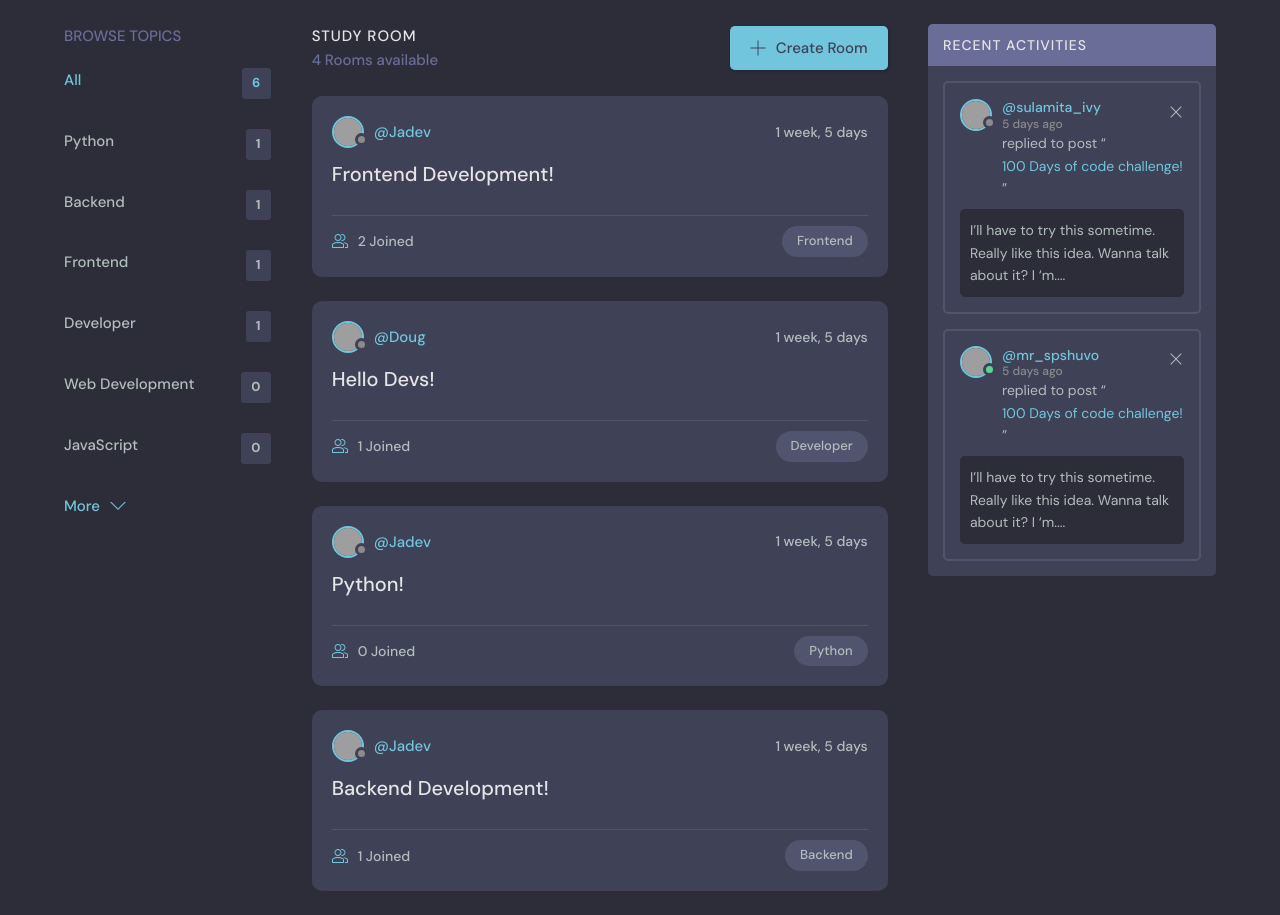
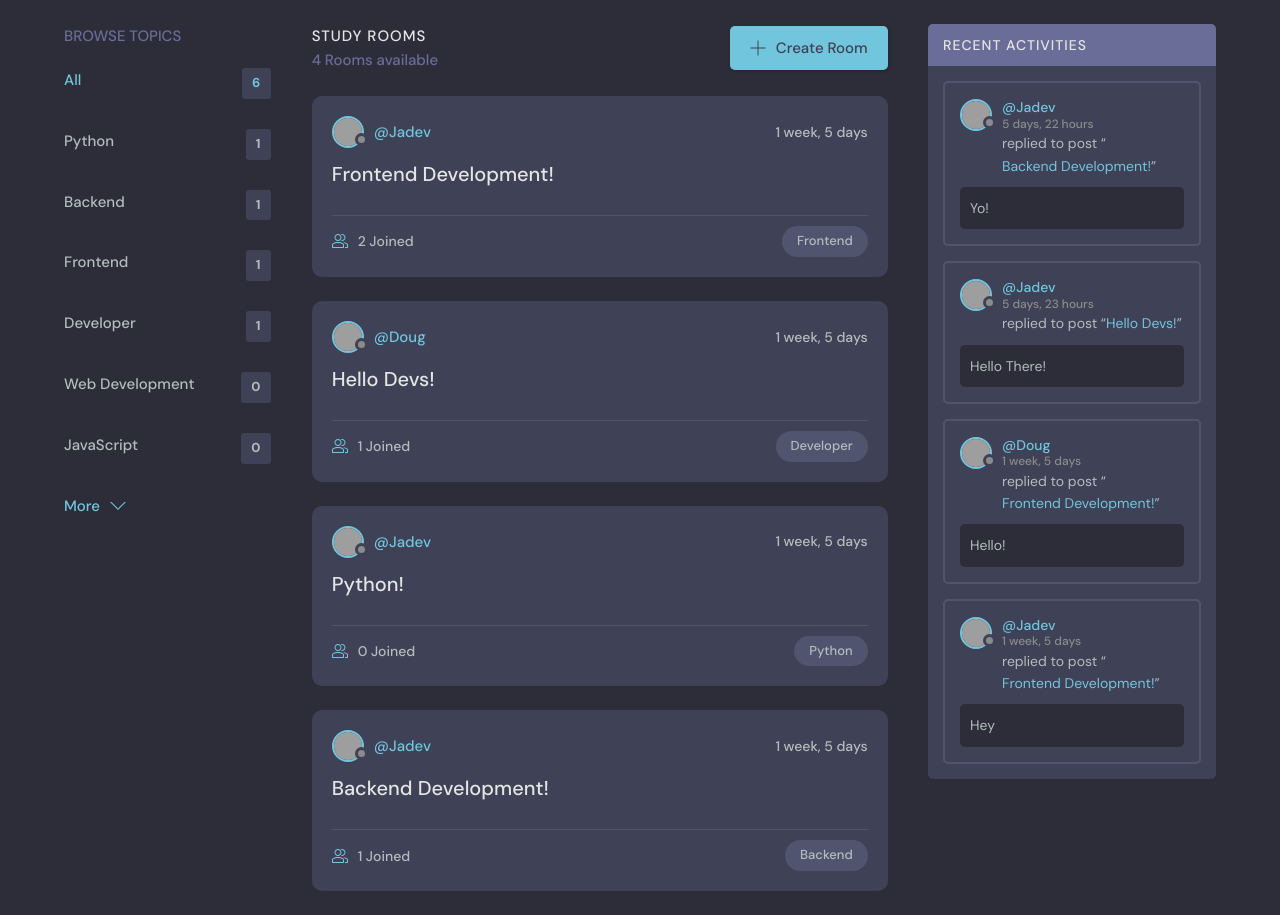
Before and after one commit to jamores07/StudyBud, a Django app: page / in a window 1280 px wide. Shown: the part 76-991 px from the top of the page. Run offline with Django 3.2, Linux system fonts and the light colour scheme; data comes from the database, SQL or seed files in the repository; grey boxes are pictures that could not be loaded.

Commit message:
Theme Installation 04:37:51

```diff
--- a/base/templates/base/activity_component.html
+++ b/base/templates/base/activity_component.html
@@ -1,16 +1,40 @@
-        <h3>Recent Activity</h3>
-        <hr>
-        {% for message in room_messages %}
-        <div>
-            <small><a href="{% url 'user-profile' message.user.id  %}">@{{message.user}}</a> {{message.created|timesince}}</small>
-            <small>replied to "{{message.room}}"</small>
+        <div class="activities">
+            <div class="activities__header">
+              <h2>Recent Activities</h2>
+            </div>
+            {% for message in room_messages %}
 
-            <p>{{message}}</p>
-            {% if request.user == message.user  %}
-             <a href="{% url 'delete-message' message.id %}">Delete</a>
-            {% endif %}
+            <div class="activities__box">
+              <div class="activities__boxHeader roomListRoom__header">
+                <a href="{% url 'user-profile' message.user.id  %}" class="roomListRoom__author">
+                  <div class="avatar avatar--small">
+                    <img src="https://randomuser.me/api/portraits/women/11.jpg" />
+                  </div>
+                  <p>
+                    @{{message.user}}
+                    <span>{{message.created|timesince}}</span>
+                  </p>
+                </a>
+                {% if request.user == message.user  %}
+                    <div class="roomListRoom__actions">
+                    <a href="{% url 'delete-message' message.id %}">
+                        <svg version="1.1" xmlns="http://www.w3.org/2000/svg" width="32" height="32" viewBox="0 0 32 32">
+                        <title>remove</title>
+                        <path
+                            d="M27.314 6.019l-1.333-1.333-9.98 9.981-9.981-9.981-1.333 1.333 9.981 9.981-9.981 9.98 1.333 1.333 9.981-9.98 9.98 9.98 1.333-1.333-9.98-9.98 9.98-9.981z"
+                        ></path>
+                        </svg>
+                    </a>
+                    </div>
+                {% endif %}
+              </div>
+              <div class="activities__boxContent">
+                <p>replied to post “<a href="{% url 'room' message.room.id %}">{{message.room}}</a>”</p>
+                <div class="activities__boxRoomContent">
+                  {{message.body}}
+                </div>
+              </div>
+            </div>
 
+            {% endfor %}
         </div>
-
-
-        {% endfor %}
--- a/base/templates/base/home.html
+++ b/base/templates/base/home.html
@@ -36,10 +36,10 @@
 
             <div class="roomList__header">
               <div>
-                <h2>Study Room</h2>
+                <h2>Study Rooms</h2>
                 <p>{{room_count}} Rooms available</p>
               </div>
-              <a class="btn btn--main" href="create-room.html">
+              <a class="btn btn--main" href="{% url 'create-room' %}">
                 <svg version="1.1" xmlns="http://www.w3.org/2000/svg" width="32" height="32" viewBox="0 0 32 32">
                   <title>add</title>
                   <path
@@ -57,71 +57,8 @@
           <!-- Room List End -->
 
           <!-- Activities Start -->
+          {% include 'base/activity_component.html' %}
 
-          <div class="activities">
-            <div class="activities__header">
-              <h2>Recent Activities</h2>
-            </div>
-            <div class="activities__box">
-              <div class="activities__boxHeader roomListRoom__header">
-                <a href="profile.html" class="roomListRoom__author">
-                  <div class="avatar avatar--small">
-                    <img src="https://randomuser.me/api/portraits/women/11.jpg" />
-                  </div>
-                  <p>
-                    @sulamita_ivy
-                    <span>5 days ago</span>
-                  </p>
-                </a>
-                <div class="roomListRoom__actions">
-                  <a href="#">
-                    <svg version="1.1" xmlns="http://www.w3.org/2000/svg" width="32" height="32" viewBox="0 0 32 32">
-                      <title>remove</title>
-                      <path
-                        d="M27.314 6.019l-1.333-1.333-9.98 9.981-9.981-9.981-1.333 1.333 9.981 9.981-9.981 9.98 1.333 1.333 9.981-9.98 9.98 9.98 1.333-1.333-9.98-9.98 9.98-9.981z"
-                      ></path>
-                    </svg>
-                  </a>
-                </div>
-              </div>
-              <div class="activities__boxContent">
-                <p>replied to post “<a href="room.html">100 Days of code challenge!</a>”</p>
-                <div class="activities__boxRoomContent">
-                  I’ll have to try this sometime. Really like this idea. Wanna talk about it? I ‘m....
-                </div>
-              </div>
-            </div>
-
-            <div class="activities__box">
-              <div class="activities__boxHeader roomListRoom__header">
-                <a href="profile.html" class="roomListRoom__author">
-                  <div class="avatar avatar--small active">
-                    <img src="https://randomuser.me/api/portraits/men/13.jpg" />
-                  </div>
-                  <p>
-                    @mr_spshuvo
-                    <span>5 days ago</span>
-                  </p>
-                </a>
-                <div class="roomListRoom__actions">
-                  <a href="#">
-                    <svg version="1.1" xmlns="http://www.w3.org/2000/svg" width="32" height="32" viewBox="0 0 32 32">
-                      <title>remove</title>
-                      <path
-                        d="M27.314 6.019l-1.333-1.333-9.98 9.981-9.981-9.981-1.333 1.333 9.981 9.981-9.981 9.98 1.333 1.333 9.981-9.98 9.98 9.98 1.333-1.333-9.98-9.98 9.98-9.981z"
-                      ></path>
-                    </svg>
-                  </a>
-                </div>
-              </div>
-              <div class="activities__boxContent">
-                <p>replied to post “<a href="room.html">100 Days of code challenge!</a>”</p>
-                <div class="activities__boxRoomContent">
-                  I’ll have to try this sometime. Really like this idea. Wanna talk about it? I ‘m....
-                </div>
-              </div>
-            </div>
-          </div>
 
           <!-- Activities End -->
         </div>
```
